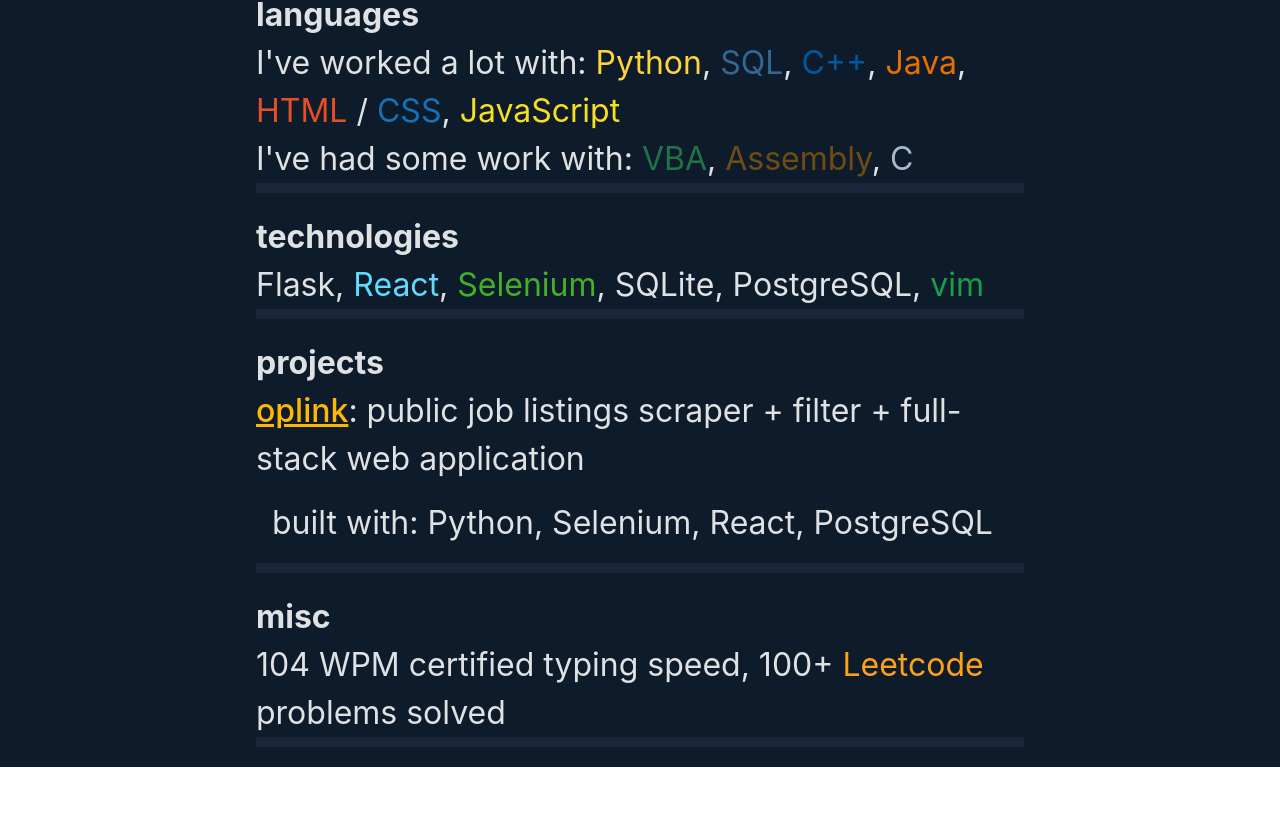
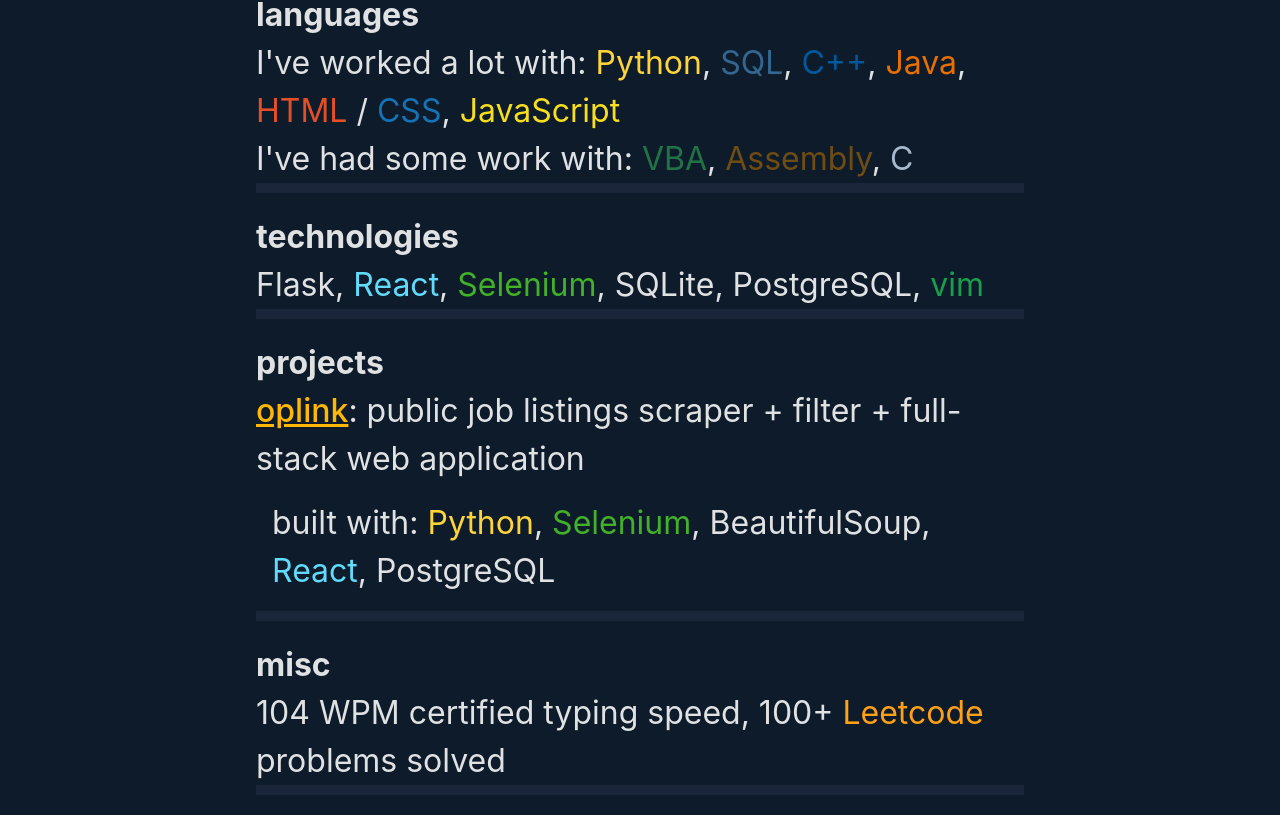
Before and after one commit to wbalbuena/wbalbuena.github.io, a React (Vite) app: page / in a window 1280 px wide. Shown: the part 831-1646 px from the top of the page. Before the commit the page ends 1598 px from the top, so only its background shows below. Built offline with nearby package versions, Linux system fonts and the light colour scheme.

Commit message:
Added color to text.

```diff
--- a/src/App.jsx
+++ b/src/App.jsx
@@ -35,7 +35,7 @@ export default function App() {
       </div>
       <div className="card">
         <b>projects</b>
-        <p><a href="https://opl.ink" target="_blank">oplink</a>: public job listings scraper + filter + full-stack web application  <ul><li>built with: Python, Selenium, React, PostgreSQL</li></ul></p>
+        <p><a href="https://opl.ink" target="_blank">oplink</a>: public job listings scraper + filter + full-stack web application  <ul><li>built with: <span class="text-[#FFD43B]">Python</span>, <span class="text-[#43B02A]">Selenium</span>, BeautifulSoup, <span class="text-[#61DAFB]">React</span>, PostgreSQL</li></ul></p>
       </div>
       <div className="card">
         <b>misc</b>
```
